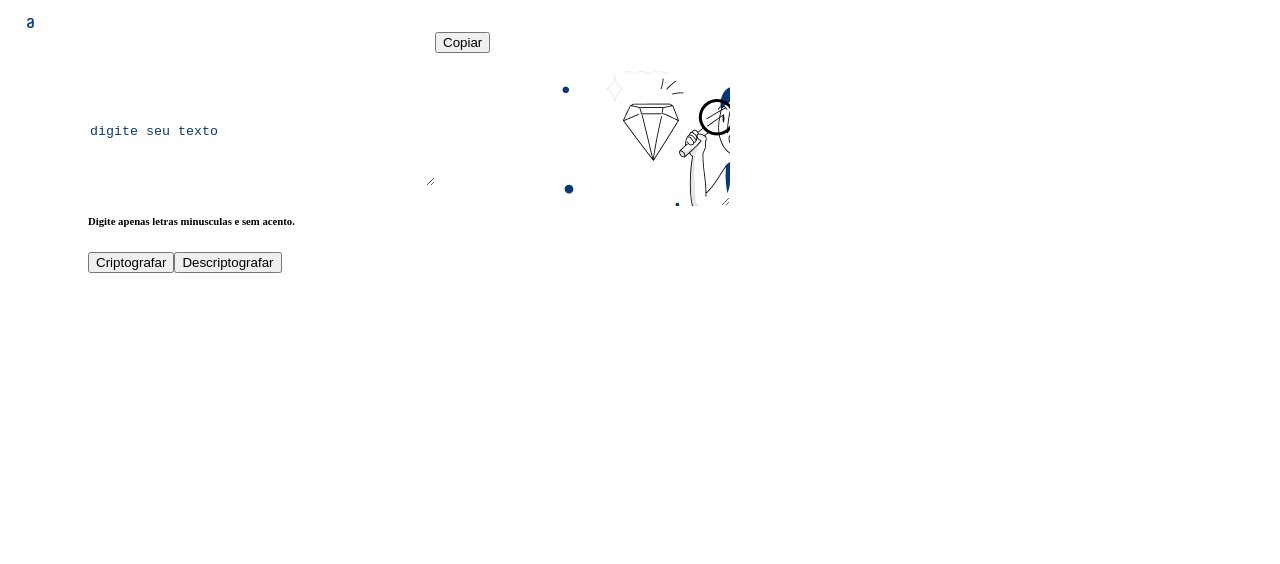
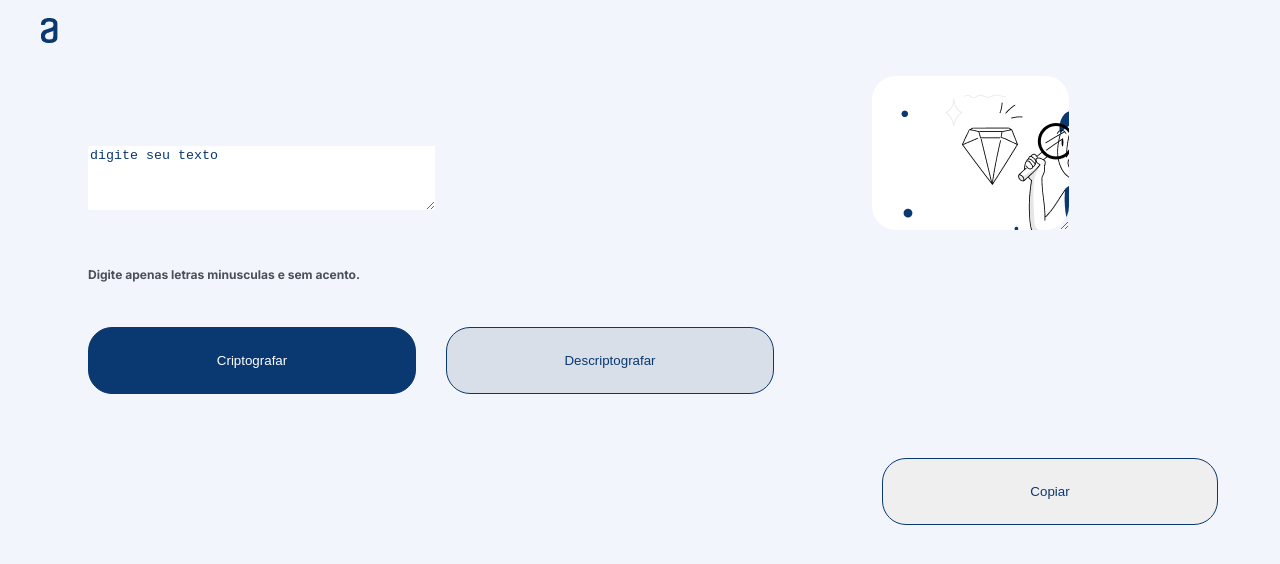
Before and after one commit to OJhonnys/decodificador, a plain HTML site: page index.html in a window 1280 px wide. Drawn offline with Linux system fonts and the light colour scheme.

Commit message:
style buttons

```diff
--- a/style.css
+++ b/style.css
@@ -1,6 +1,6 @@
 @import url('https://fonts.googleapis.com/css2?family=Inter:wght@100..900&display=swap');
 
-.{
+body {
     background: #F3F5FC;
     font-family: 'Inter', sans-serif;
     font-weight: 400;
@@ -11,7 +11,7 @@
 .logoAlura {
     margin-left: 10px;
     padding-top: 10px;
-    width: 2%;
+    width: 5%;
 }
 
 main {
@@ -52,3 +52,41 @@ main {
     display: flex;
     margin-top: 18px;
 }
+
+.btn-encriptar {
+    background-color: #0A3871;
+    border: 1px solid #0A3871;
+    border-radius: 24px;
+    color: white;
+    cursor: pointer;
+    height: 67px;
+    width: 328px;
+}
+
+.btn-desencriptar {
+    background: #D8DFE8;
+    border: 1px solid #0A3871;
+    border-radius: 24px;
+    color: #0A3871;
+    cursor: pointer;
+    height: 67px;
+    margin-left: 30px;
+    width: 328px;
+}
+
+.btn-copiar {
+    border: 1px solid #0A3871;
+    border-radius: 24px;
+    color: #0A3871;
+    cursor: pointer;
+    height: 67px;
+    margin-left: 108px;
+    margin-top: 402px;
+    position: absolute;
+    width: 336px;
+}
+
+.informacao {
+    color: #495057;
+    font-size: 18px;
+}
```
